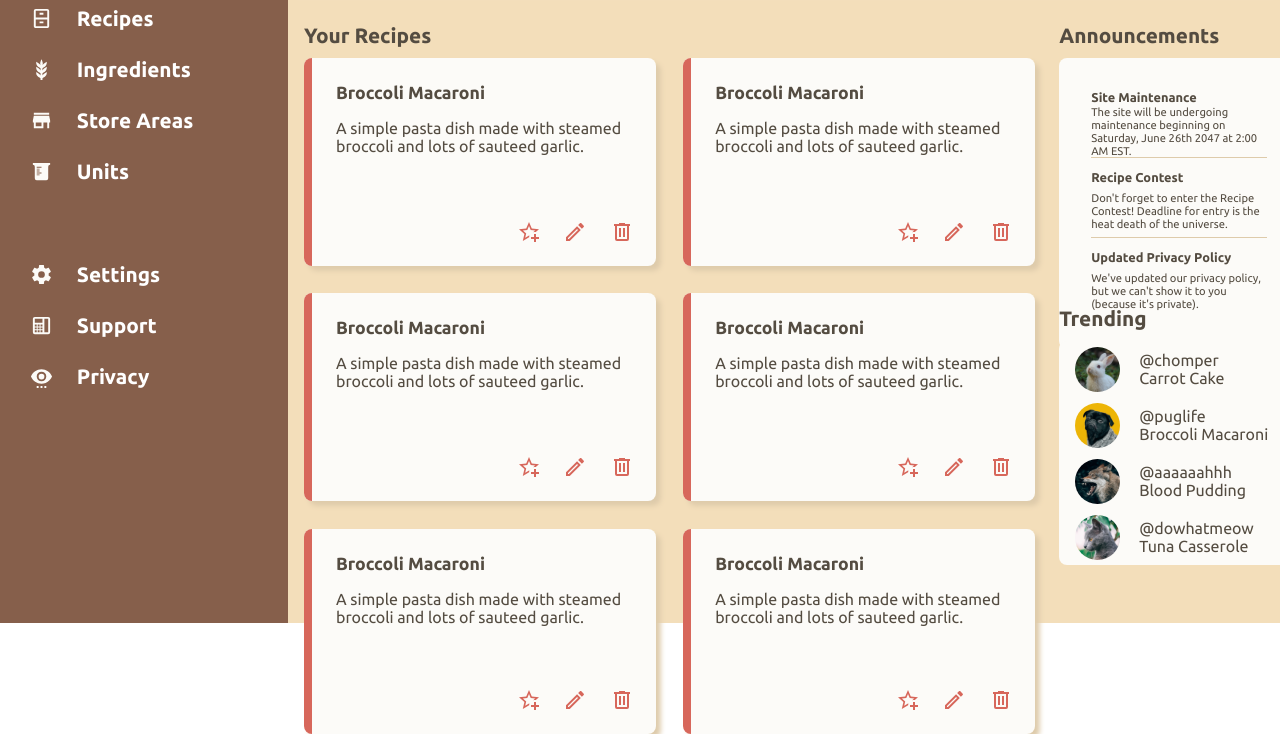
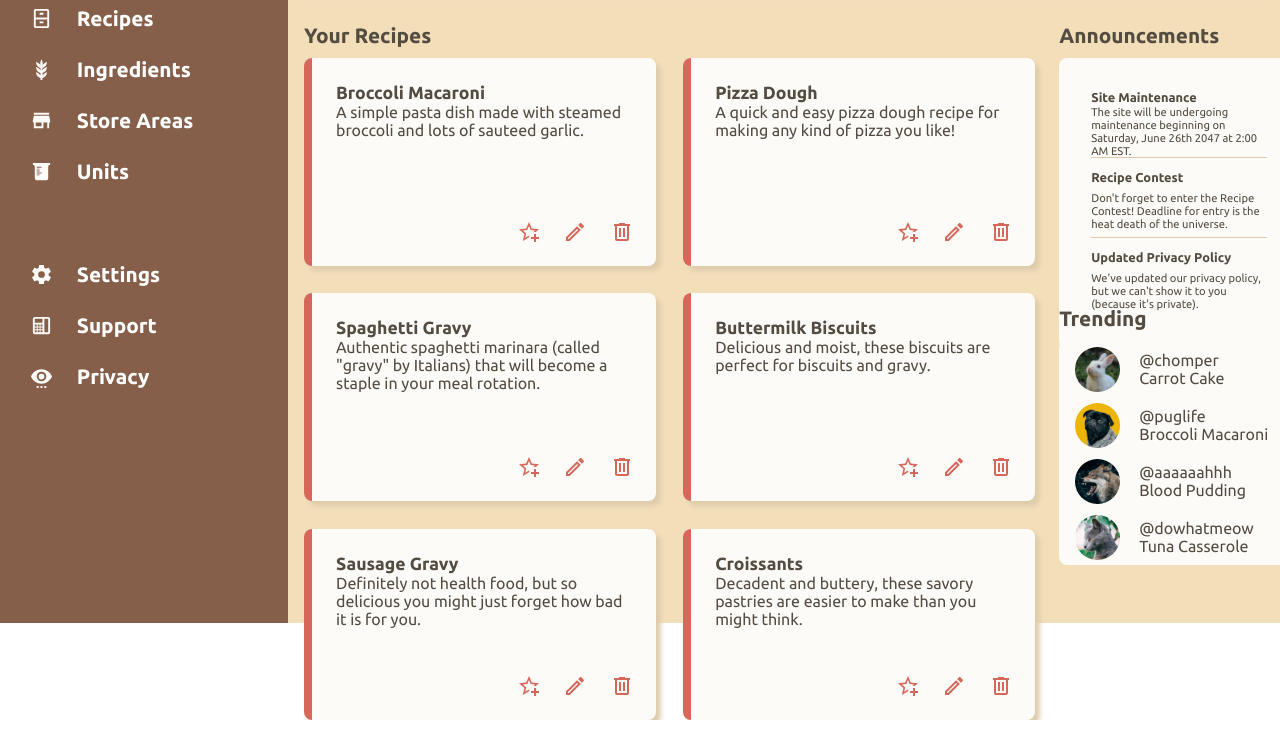
Before and after one commit to joshwalthall/admin-dashboard, a plain HTML site: page index.html in a window 1280 px wide. Shown: the part 177-911 px from the top of the page. Drawn offline with Linux system fonts and the light colour scheme; files whose address does not match are found by name.

Commit message:
Make each recipe card unique; Change recipe text from <p> to <div> for better formatting

```diff
--- a/index.html
+++ b/index.html
@@ -83,7 +83,7 @@
             <div class="recipe-highlight"></div>
             <div class="recipe-content">
               <span class="card-title">Broccoli Macaroni</span>
-              <p class="recipe-text card-text">A simple pasta dish made with steamed broccoli and lots of sauteed garlic.</p>
+              <div class="recipe-text card-text">A simple pasta dish made with steamed broccoli and lots of sauteed garlic.</div>
             </div>
             <div class="recipe-icons-container">
               <img class="icon" src="icons/star-plus-outline.svg" alt="Add recipe to favorites">
@@ -95,8 +95,8 @@
           <div class="recipe-card content-card">
             <div class="recipe-highlight"></div>
             <div class="recipe-content">
-              <span class="card-title">Broccoli Macaroni</span>
-              <p class="recipe-text card-text">A simple pasta dish made with steamed broccoli and lots of sauteed garlic.</p>
+              <span class="card-title">Pizza Dough</span>
+              <div class="recipe-text card-text">A quick and easy pizza dough recipe for making any kind of pizza you like!</div>
             </div>
             <div class="recipe-icons-container">
               <img class="icon" src="icons/star-plus-outline.svg" alt="Add recipe to favorites">
@@ -108,8 +108,8 @@
           <div class="recipe-card content-card">
             <div class="recipe-highlight"></div>
             <div class="recipe-content">
-              <span class="card-title">Broccoli Macaroni</span>
-              <p class="recipe-text card-text">A simple pasta dish made with steamed broccoli and lots of sauteed garlic.</p>
+              <span class="card-title">Spaghetti Gravy</span>
+              <div class="recipe-text card-text">Authentic spaghetti marinara (called "gravy" by Italians) that will become a staple in your meal rotation.</div>
             </div>
             <div class="recipe-icons-container">
               <img class="icon" src="icons/star-plus-outline.svg" alt="Add recipe to favorites">
@@ -121,8 +121,8 @@
           <div class="recipe-card content-card">
             <div class="recipe-highlight"></div>
             <div class="recipe-content">
-              <span class="card-title">Broccoli Macaroni</span>
-              <p class="recipe-text card-text">A simple pasta dish made with steamed broccoli and lots of sauteed garlic.</p>
+              <span class="card-title">Buttermilk Biscuits</span>
+              <div class="recipe-text card-text">Delicious and moist, these biscuits are perfect for biscuits and gravy.</div>
             </div>
             <div class="recipe-icons-container">
               <img class="icon" src="icons/star-plus-outline.svg" alt="Add recipe to favorites">
@@ -134,8 +134,8 @@
           <div class="recipe-card content-card">
             <div class="recipe-highlight"></div>
             <div class="recipe-content">
-              <span class="card-title">Broccoli Macaroni</span>
-              <p class="recipe-text card-text">A simple pasta dish made with steamed broccoli and lots of sauteed garlic.</p>
+              <span class="card-title">Sausage Gravy</span>
+              <div class="recipe-text card-text">Definitely not health food, but so delicious you might just forget how bad it is for you.</div>
             </div>
             <div class="recipe-icons-container">
               <img class="icon" src="icons/star-plus-outline.svg" alt="Add recipe to favorites">
@@ -147,8 +147,8 @@
           <div class="recipe-card content-card">
             <div class="recipe-highlight"></div>
             <div class="recipe-content">
-              <span class="card-title">Broccoli Macaroni</span>
-              <p class="recipe-text card-text">A simple pasta dish made with steamed broccoli and lots of sauteed garlic.</p>
+              <span class="card-title">Croissants</span>
+              <div class="recipe-text card-text">Decadent and buttery, these savory pastries are easier to make than you might think.</div>
             </div>
             <div class="recipe-icons-container">
               <img class="icon" src="icons/star-plus-outline.svg" alt="Add recipe to favorites">
```
